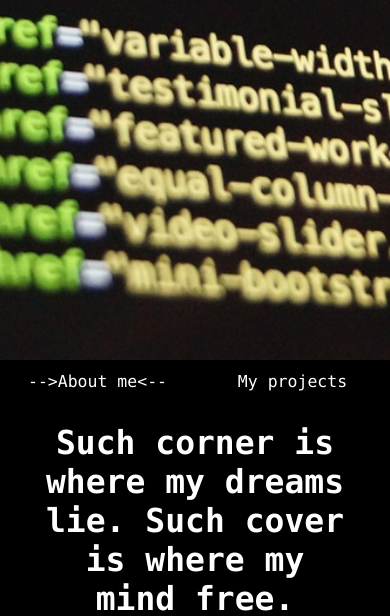
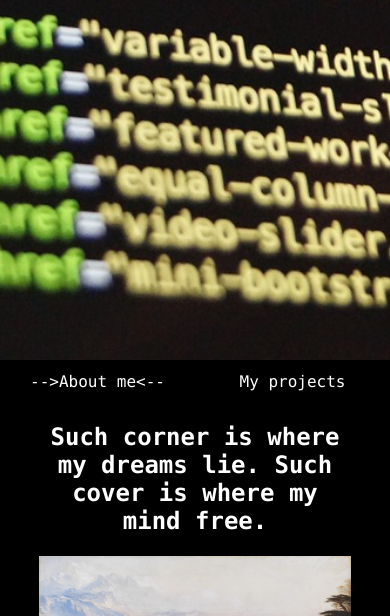
Before and after one commit to vincentdaogithub/vincentdaogithub.github.io, a plain HTML site: page index.html in a window 390 px wide. Shown: the part 484-1100 px from the top of the page. Drawn offline with Linux system fonts and the light colour scheme.

Commit message:
responsive font test 2

```diff
--- a/css/main.css
+++ b/css/main.css
@@ -1,5 +1,4 @@
 html {
-    font-size: calc(20px + calc(1vw / 768));
     font-family: "Consolas", "Courier New", monospace;
 }
 
@@ -67,8 +66,6 @@ nav > * {
     display: inline-block;
     height: 100%;
     position: relative;
-
-    border-radius: 1vmin;
 }
 
 nav > * > p {
@@ -100,11 +97,11 @@ nav > * > p {
 
 #content > h1 {
     text-align: center;
-    font-size: 2rem;
+    font-size: 1.5rem;
 }
 
 figure figcaption {
-    font-size: 1rem;
+    font-size: 0.8rem;
 }
 
 figure > a {
--- a/js/index.js
+++ b/js/index.js
@@ -1,8 +1,10 @@
 // const
 var leftArrow = "--&gt;";
 var rightArrow = "&lt;--"
-var initialFontSize = 16;
+var minFontSize = 16;
+var maxFontSize = 24;
 var smallDeviceBreakpoint = 768;
+var largeDeviceBreakpoint = 1200;
 
 // elements
 var html = document.getElementsByTagName("html")[0];
@@ -84,5 +86,14 @@ function setLinkHeightEqualImage() {
 }
 
 function setRootFontSize() {
-    html.style.fontSize = initialFontSize + (html.offsetWidth / smallDeviceBreakpoint) + "px";
+    var vw = html.offsetWidth;
+    var difFontSize = maxFontSize - minFontSize;
+
+    if (vw <= smallDeviceBreakpoint) {
+        html.style.fontSize = minFontSize + "px";
+    } else if (smallDeviceBreakpoint < vw && vw <= largeDeviceBreakpoint) {
+        html.style.fontSize = minFontSize + difFontSize * ((vw - smallDeviceBreakpoint) / (largeDeviceBreakpoint - smallDeviceBreakpoint)) + "px";
+    } else {
+        html.style.fontSize = maxFontSize + "px";
+    }
 }
```
